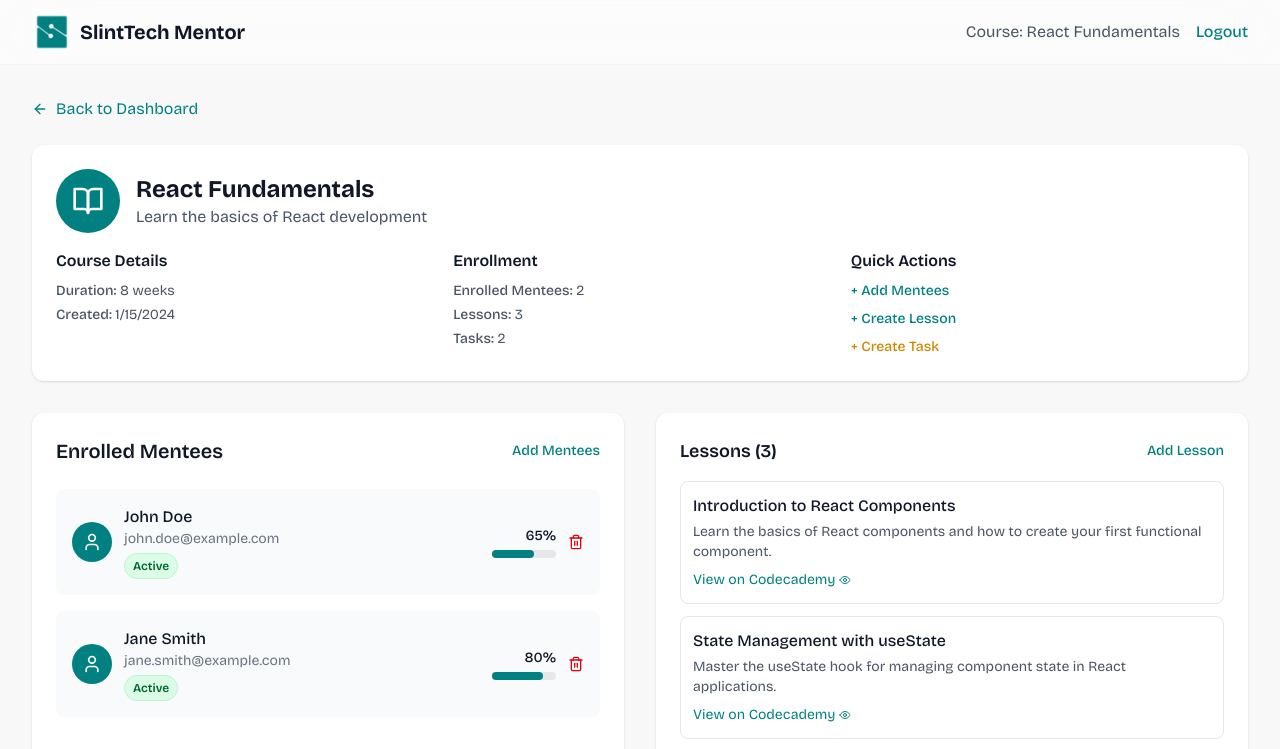
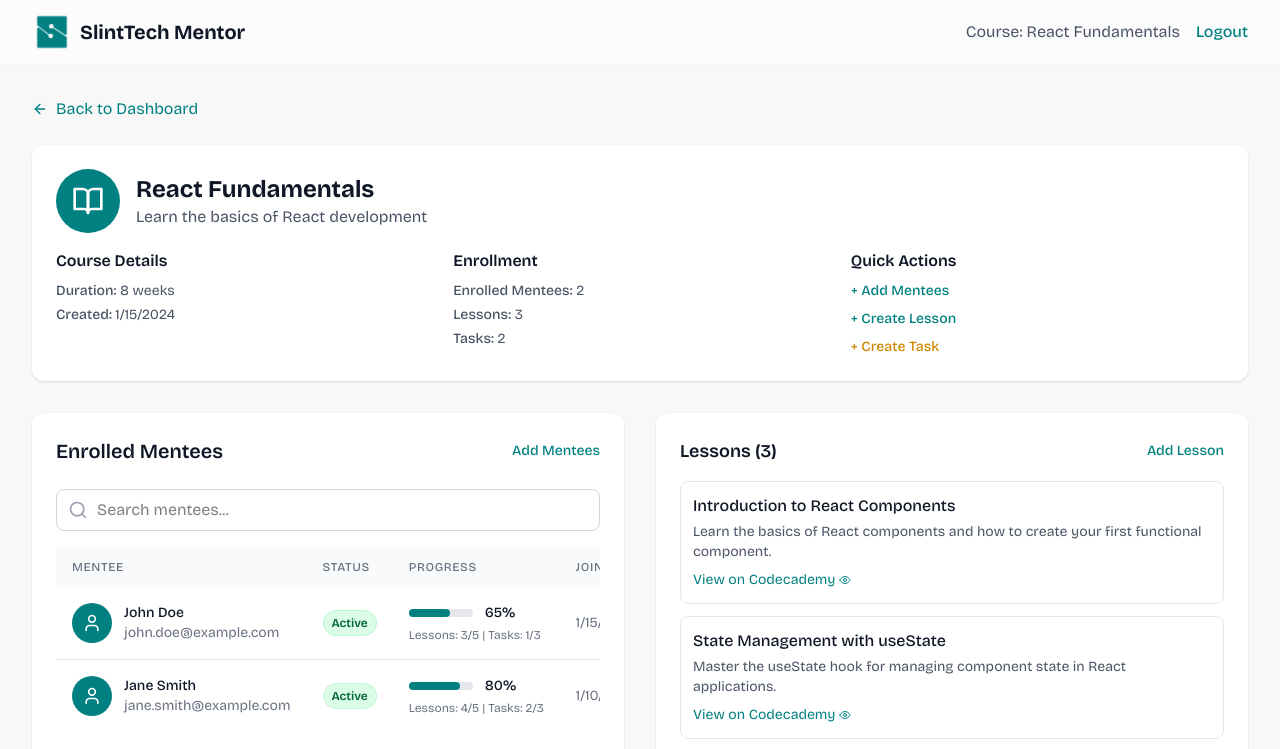
Before and after one commit to SLINT-Tech/slinttech.org, a React (Vite) app: page /mentor/course/1 in a window 1280 px wide. Shown: the top 749 px of the page. Built offline with nearby package versions, Linux system fonts and the light colour scheme.

Commit message:
Update enrolled mentees section with table and search

```diff
--- a/src/Pages/MentorCourseDetailPage.tsx
+++ b/src/Pages/MentorCourseDetailPage.tsx
@@ -1,4 +1,5 @@
 import { ArrowLeft, BookOpen, CheckCircle, Clock, Eye, MessageSquare, Plus, Target, User, Users, X, Send, Trash2 } from 'lucide-react';
+import { ArrowLeft, BookOpen, CheckCircle, Clock, Eye, MessageSquare, Plus, Target, User, Users, X, Send, Trash2, Search } from 'lucide-react';
 import { useState } from 'react';
 import { Link, useNavigate, useParams } from 'react-router-dom';
 
@@ -177,6 +178,7 @@ const MentorCourseDetailPage = () => {
   const [showCreateLessonModal, setShowCreateLessonModal] = useState(false);
   const [showCreateTaskModal, setShowCreateTaskModal] = useState(false);
   const [selectedMentees, setSelectedMentees] = useState([]);
+  const [searchTerm, setSearchTerm] = useState('');
 
   const [newLesson, setNewLesson] = useState({
     title: '',
@@ -280,6 +282,11 @@ const MentorCourseDetailPage = () => {
     }
   };
 
+  // Filter mentees based on search term
+  const filteredMentees = courseData.mentees.filter(mentee =>
+    mentee.fullName.toLowerCase().includes(searchTerm.toLowerCase()) ||
+    mentee.email.toLowerCase().includes(searchTerm.toLowerCase())
+  );
   return (
     <div className="min-h-screen bg-[#F8F8F8]">
       {/* Header */}
@@ -381,32 +388,77 @@ const MentorCourseDetailPage = () => {
               </button>
             </div>
 
-            {courseData.mentees.length > 0 ? (
-              <div className="space-y-4">
-                {courseData.mentees.map((mentee) => (
-                  <div key={mentee.id} className="flex items-center justify-between p-4 bg-gray-50 rounded-lg">
+            {/* Search */}
+            <div className="mb-4">
+              <div className="relative">
+                <Search className="w-5 h-5 absolute left-3 top-1/2 transform -translate-y-1/2 text-gray-400" />
+                <input
+                  type="text"
+                  placeholder="Search mentees..."
+                  value={searchTerm}
+                  onChange={(e) => setSearchTerm(e.target.value)}
+                  className="w-full pl-10 pr-4 py-2 border border-gray-300 rounded-lg focus:border-[#008080] focus:ring-2 focus:ring-[#008080]/20 focus:outline-none"
+                />
+              </div>
+            </div>
+
+            {/* Mentees Table */}
+            {filteredMentees.length > 0 ? (
+              <div className="overflow-x-auto">
+                <table className="w-full">
+                  <thead className="bg-gray-50">
+                    <tr>
+                      <th className="px-4 py-3 text-left text-xs font-medium text-gray-500 uppercase tracking-wider">Mentee</th>
+                      <th className="px-4 py-3 text-left text-xs font-medium text-gray-500 uppercase tracking-wider">Status</th>
+                      <th className="px-4 py-3 text-left text-xs font-medium text-gray-500 uppercase tracking-wider">Progress</th>
+                      <th className="px-4 py-3 text-left text-xs font-medium text-gray-500 uppercase tracking-wider">Joined</th>
+                      <th className="px-4 py-3 text-left text-xs font-medium text-gray-500 uppercase tracking-wider">Actions</th>
+                    </tr>
+                  </thead>
+                  <tbody className="bg-white divide-y divide-gray-200">
+                    {filteredMentees.map((mentee) => (
+                      <tr key={mentee.id} className="hover:bg-gray-50">
+                        <td className="px-4 py-4 whitespace-nowrap">
                           <div className="flex items-center">
                             <div className="w-10 h-10 bg-[#008080] rounded-full flex items-center justify-center mr-3">
                               <User className="w-5 h-5 text-white" />
                             </div>
                             <div>
-                        <h3 className="font-medium text-gray-900">{mentee.fullName}</h3>
-                        <p className="text-sm text-gray-500">{mentee.email}</p>
-                        <span className={`inline-flex px-2 py-1 text-xs font-semibold rounded-full border ${getStatusColor(mentee.status)} mt-1`}>
+                              <div className="text-sm font-medium text-gray-900">{mentee.fullName}</div>
+                              <div className="text-sm text-gray-500">{mentee.email}</div>
+                            </div>
+                          </div>
+                        </td>
+                        <td className="px-4 py-4 whitespace-nowrap">
+                          <span className={`inline-flex px-2 py-1 text-xs font-semibold rounded-full border ${getStatusColor(mentee.status)}`}>
                             {mentee.status.charAt(0).toUpperCase() + mentee.status.slice(1)}
                           </span>
-                      </div>
-                    </div>
-                    <div className="flex items-center gap-3">
-                      <div className="text-right">
-                        <div className="text-sm font-medium text-gray-900">{mentee.progress}%</div>
-                        <div className="w-16 bg-gray-200 rounded-full h-2 mt-1">
+                        </td>
+                        <td className="px-4 py-4 whitespace-nowrap">
+                          <div className="flex items-center">
+                            <div className="w-16 bg-gray-200 rounded-full h-2 mr-3">
                               <div
                                 className="bg-[#008080] h-2 rounded-full transition-all duration-300"
                                 style={{ width: `${mentee.progress}%` }}
                               ></div>
                             </div>
+                            <span className="text-sm font-medium text-gray-900">{mentee.progress}%</span>
                           </div>
+                          <div className="text-xs text-gray-500 mt-1">
+                            Lessons: {mentee.completedLessons}/{mentee.totalLessons} | Tasks: {mentee.approvedTasks}/{mentee.totalTasks}
+                          </div>
+                        </td>
+                        <td className="px-4 py-4 whitespace-nowrap text-sm text-gray-500">
+                          {new Date(mentee.joinedDate).toLocaleDateString()}
+                        </td>
+                        <td className="px-4 py-4 whitespace-nowrap text-sm font-medium">
+                          <div className="flex items-center space-x-2">
+                            <button
+                              onClick={() => navigate(`/mentor/mentee/${mentee.id}`)}
+                              className="text-[#008080] hover:text-teal-700 cursor-pointer"
+                            >
+                              <Eye className="w-4 h-4" />
+                            </button>
                             <button
                               onClick={() => handleRemoveMentee(mentee.id)}
                               className="text-red-600 hover:text-red-700 cursor-pointer"
@@ -414,14 +466,21 @@ const MentorCourseDetailPage = () => {
                               <Trash2 className="w-4 h-4" />
                             </button>
                           </div>
-                  </div>
+                        </td>
+                      </tr>
                     ))}
+                  </tbody>
+                </table>
               </div>
             ) : (
               <div className="text-center py-8">
                 <Users className="w-12 h-12 text-gray-300 mx-auto mb-3" />
-                <p className="text-gray-500">No mentees enrolled yet</p>
-                <p className="text-sm text-gray-400">Add mentees to get started</p>
+                <p className="text-gray-500">
+                  {searchTerm ? 'No mentees found matching your search.' : 'No mentees enrolled yet'}
+                </p>
+                <p className="text-sm text-gray-400">
+                  {searchTerm ? 'Try adjusting your search terms.' : 'Add mentees to get started'}
+                </p>
               </div>
             )}
           </div>
```
Lines whose indentation alone changed are shown as unchanged.
